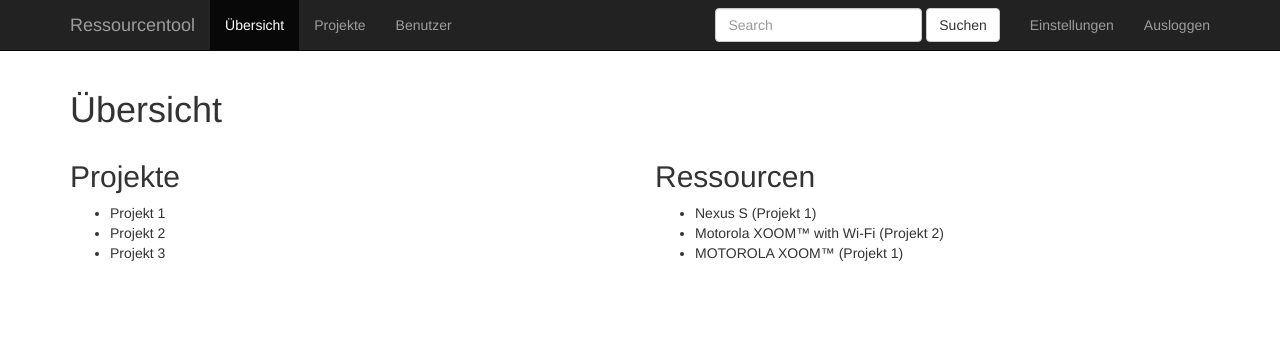
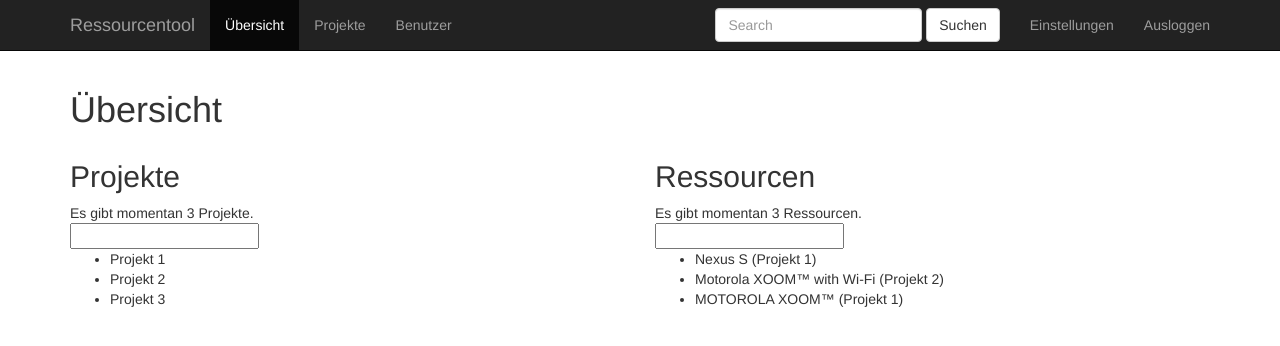
Before and after one commit to rotespferd/bearded-wookie, a website: page static/app/html/index.html in a window 1280 px wide. Drawn offline with nearby package versions, Linux system fonts and the light colour scheme; files that its build step writes are made by us from their sources.

Commit message:
Add searchfields for both categories in overview

```diff
--- a/static/app/html/index.html
+++ b/static/app/html/index.html
@@ -44,16 +44,28 @@
             <div class="row">
                 <div class="col-md-6" ng-controller="ProjectListCtrl">
                     <h2>Projekte</h2>
+                    <div>
+                        Es gibt momentan {{projects.length}} Projekte.
+                    </div>
+                    <div>
+                        <input ng-model="query">
+                    </div>
                     <ul>
-                        <li ng-repeat="project in projects">
+                        <li ng-repeat="project in projects | filter:query">
                             {{project.name}}
                         </li>
                     </ul>
                 </div>
                 <div class="col-md-6" ng-controller="RessourcenListCtrl">
                     <h2>Ressourcen</h2>
+                    <div>
+                        Es gibt momentan {{ressources.length}} Ressourcen.
+                    </div>
+                    <div>
+                        <input ng-model="query">
+                    </div>
                     <ul>
-                        <li ng-repeat="ressource in ressources">
+                        <li ng-repeat="ressource in ressources | filter:query">
                             {{ressource.name}} ({{ressource.project}})
                         </li>
                     </ul>
```
